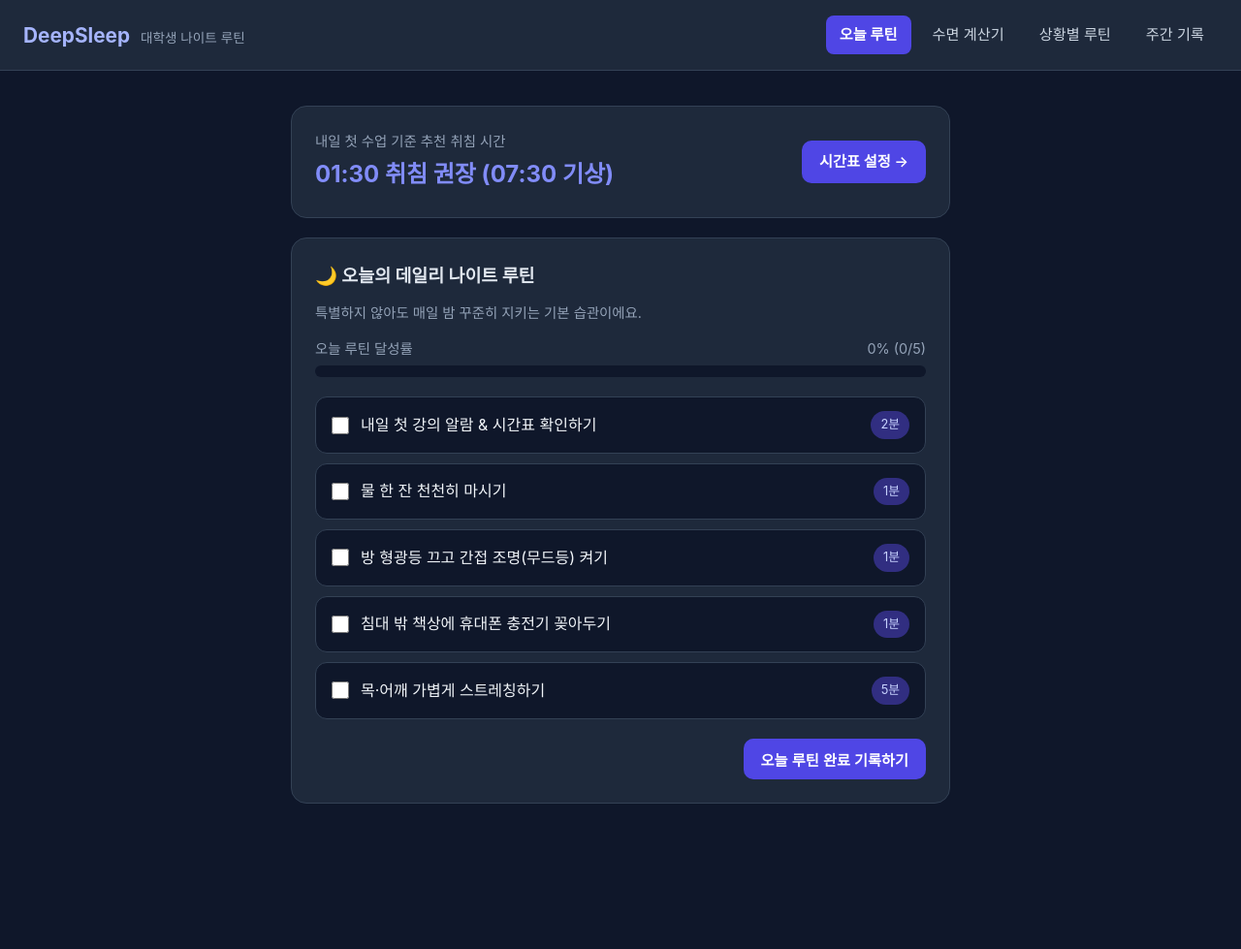
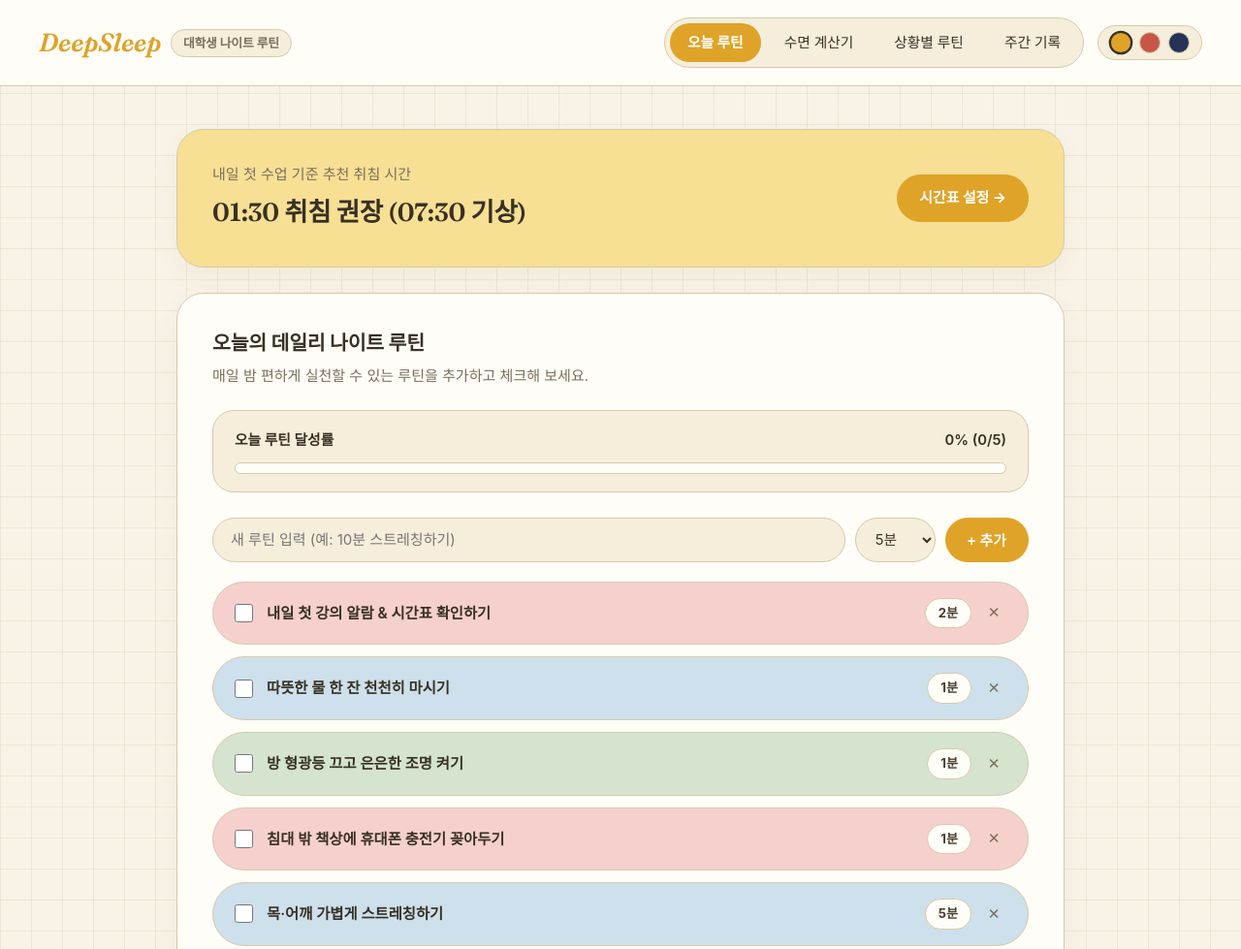
Before and after one commit to aayoujung6067-crypto/DeepSleepRoutine, a plain HTML site: page index.html in a window 1280 px wide. Shown: the top 979 px of the page at 97% size. Before the commit the page ends 865 px from the top, so only its background shows below. Drawn offline with Linux system fonts and the light colour scheme; a web font is replaced by a local one.

Commit message:
feat: 메인 루틴 페이지 및 에디토리얼 테마 스타일 추가

```diff
--- /dev/null
+++ b/css/style.css
@@ -0,0 +1,439 @@
+@import url('https://cdn.jsdelivr.net/gh/orioncactus/pretendard/dist/web/static/pretendard.css');
+@import url('https://fonts.googleapis.com/css2?family=Fraunces:ital,opsz,wght@0,9..144,600;1,9..144,600&display=swap');
+
+/* 1. 기본 메인 테마: 버터 옐로우 & 웜 크림 에디토리얼 */
+:root,
+[data-theme="yellow"] {
+  --bg: #f8f3e6;
+  --grid-line: rgba(185, 165, 125, 0.16);
+  --surface: #fffdf8;
+  --surface-sub: #f5eedb;
+  --border: #d8caa8;
+  --text: #383024;
+  --text-sub: #7a6f5b;
+  --accent: #dfa328;
+  --accent-hover: #c78d18;
+  --accent-text: #ffffff;
+  --summary-bg: #f7df94;
+  --pill-1: #f5d0cc;
+  --pill-2: #cde0eb;
+  --pill-3: #d4e4cf;
+  --badge-bg: #fffdf8;
+  --badge-text: #4a3f2d;
+  --shadow: 0 10px 28px rgba(85, 70, 38, 0.05);
+}
+
+/* 2. 빨강 테마: Rayo 테라코타 레드 에디토리얼 */
+[data-theme="red"] {
+  --bg: #f8f1ed;
+  --grid-line: rgba(196, 130, 118, 0.15);
+  --surface: #fffbfa;
+  --surface-sub: #f6e6e2;
+  --border: #deb8b0;
+  --text: #3b2623;
+  --text-sub: #7d5b56;
+  --accent: #c85648;
+  --accent-hover: #b04437;
+  --accent-text: #ffffff;
+  --summary-bg: #f4cbc5;
+  --pill-1: #f6d5d0;
+  --pill-2: #f9e6c8;
+  --pill-3: #d7e4ec;
+  --badge-bg: #fffbfa;
+  --badge-text: #5e2720;
+  --shadow: 0 10px 28px rgba(95, 38, 30, 0.05);
+}
+
+/* 3. 남색 테마: 문라이트 옐로우 포인트가 더해진 포근한 밤 네이비 */
+[data-theme="navy"] {
+  --bg: #1a2236;
+  --grid-line: rgba(243, 198, 95, 0.08);
+  --surface: #232d47;
+  --surface-sub: #2c3857;
+  --border: #485880;
+  --text: #f6f3eb;              /* 눈부심 덜한 웜 크림 텍스트 */
+  --text-sub: #c2c9dc;
+  --accent: #f0bf54;           /* 달빛 버터 옐로우 포인트 */
+  --accent-hover: #e0ad3e;
+  --accent-text: #282214;      /* 노란 버튼 위 짙은 밤색 글씨 */
+  --summary-bg: #2f3d61;       /* 달빛 테두리가 어울리는 밤하늘 카드 */
+  --pill-1: #3b3554;           /* 더스티 플럼 바 */
+  --pill-2: #2d4259;           /* 딥 스카이 블루 바 */
+  --pill-3: #2d4547;           /* 미드나잇 세이지 바 */
+  --badge-bg: #1e273d;
+  --badge-text: #f5d689;
+  --shadow: 0 10px 28px rgba(8, 12, 24, 0.28);
+}
+
+* {
+  box-sizing: border-box;
+  margin: 0;
+  padding: 0;
+}
+
+body {
+  font-family: 'Pretendard', -apple-system, BlinkMacSystemFont, sans-serif;
+  background-color: var(--bg);
+  background-image:
+    linear-gradient(to right, var(--grid-line) 1px, transparent 1px),
+    linear-gradient(to bottom, var(--grid-line) 1px, transparent 1px);
+  background-size: 32px 32px;
+  color: var(--text);
+  line-height: 1.65;
+  transition: background-color 0.25s ease, color 0.25s ease;
+}
+
+/* 상단 내비게이션 바 */
+header {
+  background-color: var(--surface);
+  border-bottom: 1.5px solid var(--border);
+  padding: 18px 40px;
+  display: flex;
+  justify-content: space-between;
+  align-items: center;
+  flex-wrap: wrap;
+  gap: 16px;
+}
+
+.logo {
+  font-family: 'Fraunces', serif;
+  font-style: italic;
+  font-size: 1.65rem;
+  font-weight: 600;
+  color: var(--accent);
+  text-decoration: none;
+  letter-spacing: -0.01em;
+  display: flex;
+  align-items: center;
+  gap: 10px;
+}
+
+.logo span {
+  font-family: 'Pretendard', sans-serif;
+  font-style: normal;
+  font-size: 0.8rem;
+  font-weight: 600;
+  color: var(--text-sub);
+  background-color: var(--surface-sub);
+  border: 1px solid var(--border);
+  padding: 3px 12px;
+  border-radius: 999px;
+}
+
+.header-right {
+  display: flex;
+  align-items: center;
+  gap: 14px;
+  flex-wrap: wrap;
+}
+
+nav {
+  display: flex;
+  gap: 6px;
+  background-color: var(--surface-sub);
+  border: 1px solid var(--border);
+  padding: 5px;
+  border-radius: 999px;
+}
+
+nav a {
+  color: var(--text);
+  text-decoration: none;
+  padding: 8px 18px;
+  border-radius: 999px;
+  font-size: 0.92rem;
+  font-weight: 500;
+  transition: 0.2s;
+}
+
+nav a:hover {
+  background-color: var(--surface);
+}
+
+nav a.active {
+  background-color: var(--accent);
+  color: var(--accent-text);
+  font-weight: 700;
+}
+
+/* 창 색 변환 버튼 (노랑 / 빨강 / 남색) */
+.theme-switcher {
+  display: flex;
+  align-items: center;
+  gap: 8px;
+  background-color: var(--surface-sub);
+  border: 1px solid var(--border);
+  padding: 6px 12px;
+  border-radius: 999px;
+}
+
+.theme-btn {
+  width: 22px;
+  height: 22px;
+  border-radius: 50%;
+  border: 1.5px solid var(--border);
+  cursor: pointer;
+  transition: transform 0.15s ease, border-color 0.15s ease;
+}
+
+.theme-btn:hover {
+  transform: scale(1.14);
+}
+
+.theme-btn.active {
+  border: 2px solid var(--text);
+  transform: scale(1.12);
+}
+
+.theme-btn[data-set-theme="yellow"] { background-color: #dfa328; }
+.theme-btn[data-set-theme="red"] { background-color: #c85648; }
+.theme-btn[data-set-theme="navy"] { background-color: #243356; }
+
+/* 메인 컨테이너 */
+.container {
+  max-width: 980px;
+  margin: 44px auto;
+  padding: 0 32px;
+}
+
+.card {
+  background-color: var(--surface);
+  border: 1.5px solid var(--border);
+  border-radius: 28px;
+  padding: 34px 36px;
+  margin-bottom: 26px;
+  box-shadow: var(--shadow);
+  transition: background-color 0.25s ease, border-color 0.25s ease;
+}
+
+.card.sleep-summary {
+  background-color: var(--summary-bg);
+  display: flex;
+  justify-content: space-between;
+  align-items: center;
+  gap: 20px;
+  flex-wrap: wrap;
+}
+
+/* 남색 테마일 때 수면 요약 카드 테두리에 달빛 포인트 */
+[data-theme="navy"] .card.sleep-summary {
+  border-color: rgba(240, 191, 84, 0.45);
+}
+
+.card h2 {
+  font-size: 1.28rem;
+  font-weight: 700;
+  margin-bottom: 6px;
+  letter-spacing: -0.01em;
+}
+
+.sub-desc {
+  font-size: 0.94rem;
+  color: var(--text-sub);
+}
+
+.sleep-time {
+  font-family: 'Fraunces', serif;
+  font-size: 1.65rem;
+  font-weight: 600;
+  color: var(--text);
+  margin-top: 4px;
+  letter-spacing: -0.01em;
+}
+
+[data-theme="navy"] .sleep-time {
+  color: var(--accent);
+}
+
+/* 필(Pill) 버튼 */
+.btn {
+  background-color: var(--accent);
+  color: var(--accent-text);
+  border: 1.5px solid var(--accent);
+  padding: 11px 22px;
+  border-radius: 999px;
+  font-size: 0.93rem;
+  font-weight: 700;
+  cursor: pointer;
+  transition: 0.2s;
+  text-decoration: none;
+  display: inline-flex;
+  align-items: center;
+  justify-content: center;
+}
+
+.btn:hover {
+  background-color: var(--accent-hover);
+  border-color: var(--accent-hover);
+  transform: translateY(-1px);
+}
+
+/* 진행률 바 */
+.progress-wrap {
+  margin: 22px 0 26px;
+  background-color: var(--surface-sub);
+  border: 1px solid var(--border);
+  padding: 18px 22px;
+  border-radius: 22px;
+}
+
+.progress-info {
+  display: flex;
+  justify-content: space-between;
+  font-size: 0.92rem;
+  font-weight: 600;
+  margin-bottom: 10px;
+}
+
+.progress-bar {
+  width: 100%;
+  height: 12px;
+  background-color: var(--surface);
+  border: 1px solid var(--border);
+  border-radius: 999px;
+  overflow: hidden;
+}
+
+.progress-fill {
+  height: 100%;
+  width: 0%;
+  background-color: var(--accent);
+  border-radius: 999px;
+  transition: width 0.35s ease;
+}
+
+/* 루틴 입력 폼 */
+.add-routine-form {
+  display: flex;
+  gap: 10px;
+  margin-bottom: 22px;
+  flex-wrap: wrap;
+}
+
+.add-routine-form input[type="text"] {
+  flex: 1;
+  min-width: 240px;
+  padding: 12px 20px;
+  border-radius: 999px;
+  border: 1.5px solid var(--border);
+  background-color: var(--surface);
+  color: var(--text);
+  font-family: inherit;
+  font-size: 0.94rem;
+  outline: none;
+}
+
+.add-routine-form input[type="text"]:focus {
+  border-color: var(--accent);
+}
+
+.add-routine-form select {
+  padding: 12px 18px;
+  border-radius: 999px;
+  border: 1.5px solid var(--border);
+  background-color: var(--surface);
+  color: var(--text);
+  font-family: inherit;
+  font-size: 0.92rem;
+  cursor: pointer;
+}
+
+/* 컬러 띠 리스트 */
+.routine-list {
+  list-style: none;
+  display: flex;
+  flex-direction: column;
+  gap: 12px;
+}
+
+.routine-item {
+  display: flex;
+  align-items: center;
+  justify-content: space-between;
+  padding: 16px 22px;
+  border-radius: 999px;
+  border: 1.5px solid var(--border);
+  background-color: var(--surface-sub);
+  cursor: pointer;
+  transition: transform 0.18s ease, opacity 0.2s ease;
+}
+
+.routine-item:nth-child(3n+1) { background-color: var(--pill-1); }
+.routine-item:nth-child(3n+2) { background-color: var(--pill-2); }
+.routine-item:nth-child(3n+3) { background-color: var(--pill-3); }
+
+.routine-item:hover {
+  transform: translateX(4px);
+}
+
+.routine-item.done {
+  opacity: 0.55;
+  text-decoration: line-through;
+}
+
+.routine-left {
+  display: flex;
+  align-items: center;
+  gap: 14px;
+  font-weight: 600;
+  font-size: 0.96rem;
+}
+
+.routine-left input[type="checkbox"] {
+  width: 19px;
+  height: 19px;
+  accent-color: var(--accent);
+  cursor: pointer;
+}
+
+.routine-right {
+  display: flex;
+  align-items: center;
+  gap: 10px;
+}
+
+.badge {
+  font-size: 0.82rem;
+  font-weight: 700;
+  background-color: var(--badge-bg);
+  color: var(--badge-text);
+  border: 1px solid var(--border);
+  padding: 4px 13px;
+  border-radius: 999px;
+}
+
+.delete-btn {
+  background-color: var(--badge-bg);
+  border: 1px solid var(--border);
+  color: var(--text);
+  width: 26px;
+  height: 26px;
+  font-size: 0.8rem;
+  cursor: pointer;
+  border-radius: 50%;
+  display: inline-flex;
+  align-items: center;
+  justify-content: center;
+  transition: 0.15s;
+}
+
+.delete-btn:hover {
+  background-color: var(--accent);
+  border-color: var(--accent);
+  color: var(--accent-text);
+}
+
+.bottom-actions {
+  margin-top: 26px;
+  display: flex;
+  justify-content: space-between;
+  align-items: center;
+  gap: 14px;
+  flex-wrap: wrap;
+}
+
+.status-msg {
+  font-size: 0.93rem;
+  font-weight: 600;
+  color: var(--accent);
+}
--- a/index.html
+++ b/index.html
@@ -1,36 +1,103 @@
 <!DOCTYPE html>
-<html lang="ko">
+<html lang="ko" data-theme="yellow">
 <head>
   <meta charset="UTF-8" />
   <meta name="viewport" content="width=device-width, initial-scale=1.0" />
   <title>DeepSleep | 오늘의 나이트 루틴</title>
-  <link rel="stylesheet" href="style.css" />
+  <link rel="stylesheet" href="css/style.css" />
+  <style>
+    .add-routine-form {
+      display: flex;
+      gap: 10px;
+      margin-bottom: 20px;
+      flex-wrap: wrap;
+    }
+
+    .add-routine-form input[type="text"] {
+      flex: 1;
+      min-width: 220px;
+      padding: 12px 18px;
+      border-radius: 999px;
+      border: 1px solid var(--border);
+      background-color: var(--surface-sub);
+      color: var(--text);
+      font-family: inherit;
+      font-size: 0.94rem;
+      outline: none;
+    }
+
+    .add-routine-form input[type="text"]:focus {
+      border-color: var(--accent);
+      background-color: var(--surface);
+    }
+
+    .add-routine-form select {
+      padding: 12px 16px;
+      border-radius: 999px;
+      border: 1px solid var(--border);
+      background-color: var(--surface-sub);
+      color: var(--text);
+      font-family: inherit;
+      font-size: 0.92rem;
+      cursor: pointer;
+    }
+
+    .routine-right {
+      display: flex;
+      align-items: center;
+      gap: 10px;
+    }
+
+    .delete-btn {
+      background: none;
+      border: none;
+      color: var(--text-sub);
+      font-size: 0.95rem;
+      cursor: pointer;
+      padding: 4px 8px;
+      border-radius: 50%;
+      transition: 0.15s;
+    }
+
+    .delete-btn:hover {
+      background-color: var(--border);
+      color: var(--text);
+    }
+  </style>
 </head>
 <body>
   <header>
     <a href="index.html" class="logo">DeepSleep <span>대학생 나이트 루틴</span></a>
+
+    <div class="header-right">
       <nav>
         <a href="index.html" class="active">오늘 루틴</a>
         <a href="sleep-calc.html">수면 계산기</a>
         <a href="situation.html">상황별 루틴</a>
         <a href="record.html">주간 기록</a>
       </nav>
+
+      <!-- 노랑 / 빨강 / 남색 창 색 변환 -->
+      <div class="theme-switcher" title="창 색상 변경">
+        <button class="theme-btn active" data-set-theme="yellow" aria-label="노랑 테마"></button>
+        <button class="theme-btn" data-set-theme="red" aria-label="빨강 테마"></button>
+        <button class="theme-btn" data-set-theme="navy" aria-label="남색 테마"></button>
+      </div>
+    </div>
   </header>
 
   <main class="container">
-    <!-- 1. 시간표 연동 추천 취침 시간 요약 카드 -->
     <section class="card sleep-summary">
       <div>
-        <p style="font-size: 0.9rem; color: #94a3b8;">내일 첫 수업 기준 추천 취침 시간</p>
+        <p class="sub-desc">내일 첫 수업 기준 추천 취침 시간</p>
         <p class="sleep-time" id="targetSleepTime">01:30 취침 권장 (07:30 기상)</p>
       </div>
-      <a href="sleep-calc.html" class="btn" style="text-decoration: none;">시간표 설정 →</a>
+      <a href="sleep-calc.html" class="btn">시간표 설정 →</a>
     </section>
 
-    <!-- 2. 매일 반복하는 데일리 수면 루틴 체크리스트 -->
     <section class="card">
-      <h2>🌙 오늘의 데일리 나이트 루틴</h2>
-      <p style="font-size: 0.9rem; color: #94a3b8;">특별하지 않아도 매일 밤 꾸준히 지키는 기본 습관이에요.</p>
+      <h2>오늘의 데일리 나이트 루틴</h2>
+      <p class="sub-desc">매일 밤 편하게 실천할 수 있는 루틴을 추가하고 체크해 보세요.</p>
 
       <div class="progress-wrap">
         <div class="progress-info">
@@ -42,6 +109,18 @@
         </div>
       </div>
 
+      <form class="add-routine-form" id="addRoutineForm">
+        <input type="text" id="newRoutineInput" placeholder="새 루틴 입력 (예: 10분 스트레칭하기)" required />
+        <select id="newRoutineTime">
+          <option value="1분">1분</option>
+          <option value="3분">3분</option>
+          <option value="5분" selected>5분</option>
+          <option value="10분">10분</option>
+          <option value="15분">15분</option>
+        </select>
+        <button type="submit" class="btn">+ 추가</button>
+      </form>
+
       <ul class="routine-list" id="routineList"></ul>
 
       <div class="bottom-actions">
@@ -52,10 +131,26 @@
   </main>
 
   <script>
+    const themeBtns = document.querySelectorAll(".theme-btn");
+    const savedTheme = localStorage.getItem("deepsleep_theme") || "yellow";
+
+    function applyTheme(theme) {
+      document.documentElement.setAttribute("data-theme", theme);
+      localStorage.setItem("deepsleep_theme", theme);
+      themeBtns.forEach((btn) => {
+        btn.classList.toggle("active", btn.dataset.setTheme === theme);
+      });
+    }
+
+    themeBtns.forEach((btn) => {
+      btn.addEventListener("click", () => applyTheme(btn.dataset.setTheme));
+    });
+    applyTheme(savedTheme);
+
     const defaultRoutines = [
       { id: 1, title: "내일 첫 강의 알람 & 시간표 확인하기", time: "2분", done: false },
-      { id: 2, title: "물 한 잔 천천히 마시기", time: "1분", done: false },
-      { id: 3, title: "방 형광등 끄고 간접 조명(무드등) 켜기", time: "1분", done: false },
+      { id: 2, title: "따뜻한 물 한 잔 천천히 마시기", time: "1분", done: false },
+      { id: 3, title: "방 형광등 끄고 은은한 조명 켜기", time: "1분", done: false },
       { id: 4, title: "침대 밖 책상에 휴대폰 충전기 꽂아두기", time: "1분", done: false },
       { id: 5, title: "목·어깨 가볍게 스트레칭하기", time: "5분", done: false }
     ];
@@ -73,6 +168,10 @@
       targetSleepTimeEl.textContent = savedTargetTime;
     }
 
+    function saveRoutines() {
+      localStorage.setItem("somnia_routines", JSON.stringify(routines));
+    }
+
     function renderRoutines() {
       routineListEl.innerHTML = "";
 
@@ -84,12 +183,22 @@
             <input type="checkbox" ${item.done ? "checked" : ""} />
             <span>${item.title}</span>
           </div>
+          <div class="routine-right">
             <span class="badge">${item.time}</span>
+            <button type="button" class="delete-btn" title="루틴 삭제">✕</button>
+          </div>
         `;
 
-        li.addEventListener("click", () => {
+        li.addEventListener("click", (e) => {
+          if (e.target.classList.contains("delete-btn")) return;
           item.done = !item.done;
-          localStorage.setItem("somnia_routines", JSON.stringify(routines));
+          saveRoutines();
+          renderRoutines();
+        });
+
+        li.querySelector(".delete-btn").addEventListener("click", () => {
+          routines = routines.filter((r) => r.id !== item.id);
+          saveRoutines();
           renderRoutines();
         });
 
@@ -98,6 +207,26 @@
 
       updateProgress();
     }
+
+    document.getElementById("addRoutineForm").addEventListener("submit", (e) => {
+      e.preventDefault();
+      const inputEl = document.getElementById("newRoutineInput");
+      const timeEl = document.getElementById("newRoutineTime");
+      const title = inputEl.value.trim();
+
+      if (!title) return;
+
+      routines.push({
+        id: Date.now(),
+        title,
+        time: timeEl.value,
+        done: false
+      });
+
+      saveRoutines();
+      renderRoutines();
+      inputEl.value = "";
+    });
 
     function updateProgress() {
       const total = routines.length;
```
Lines whose indentation alone changed are shown as unchanged.
